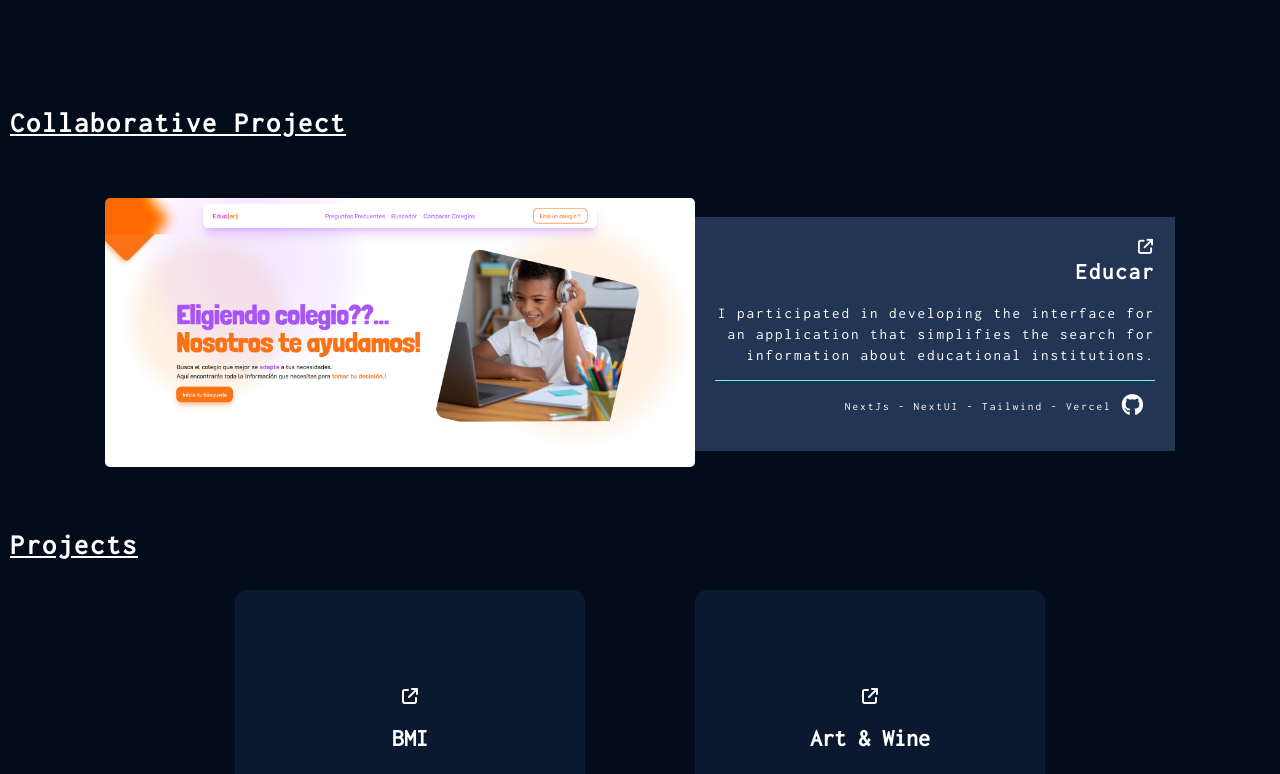
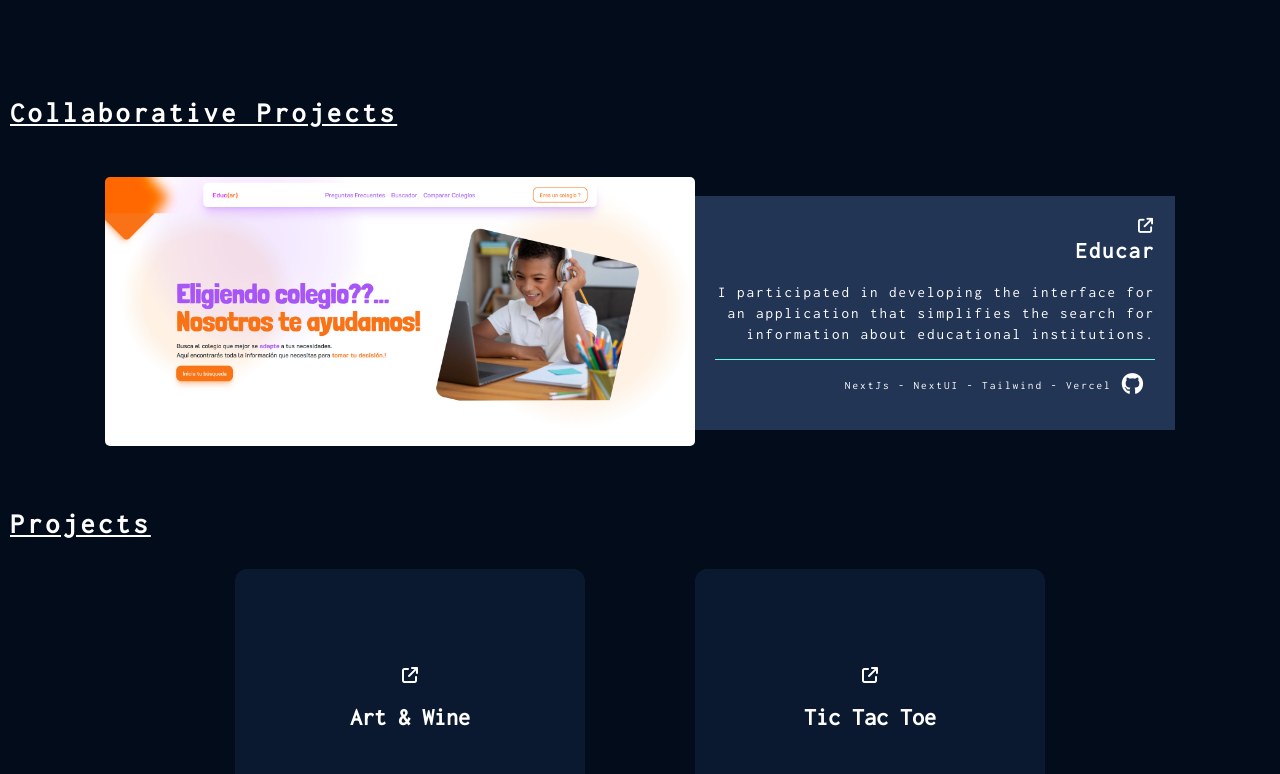
Before and after one commit to CristianMozetich/Portfolio, a React (Vite) app: page / in a window 1280 px wide. Shown: the part 686-1460 px from the top of the page. Built offline with nearby package versions, Linux system fonts and the light colour scheme.

Commit message:
actualizacion

```diff
--- a/proymock.js
+++ b/proymock.js
@@ -1,6 +1,6 @@
 
   export const proyectos = [
-    {
+    /*{
       id: 1,
       name: {
         ingles: "BMI",
@@ -15,7 +15,7 @@
       web: "https://indice-m-corp.netlify.app/",
       year: "2023",
       tech: "Html - Css - React Js",
-    },
+    },*/
     {
       id: 2,
       name: {
--- a/src/App.css
+++ b/src/App.css
@@ -52,6 +52,7 @@ body {
   color: #fff;
   margin: auto;
   padding: 20px;
+  letter-spacing: 0.115rem;
 }
 
 .btn:hover {
--- a/src/App.jsx
+++ b/src/App.jsx
@@ -1,10 +1,11 @@
 import React, { useState, useEffect } from 'react';
 import IntroContainer from './Components/IntroContainer/IntroContainer';
 import Proyects from './Components/Proyects/Proyects';
-import EducarProyect from './Components/EducarProyect/EducarProyect';
+import CollaborativeProyects from './Components/CollaborativeProyects/CollaborativeProyects';
 import LinksMedia from './Components/LinksMedia/LinksMedia';
 import { useIdioma } from './Context/idiomaContext';
 import './App.css';
+
 
 
 function App() {
@@ -26,7 +27,7 @@ function App() {
 
   return (
     <div className={`App ${modoLight ? 'modo-light' : 'modo-navy'}`}>
-      <button className='btn' onClick={handleClick}><i className="fa-solid fa-circle-half-stroke"></i>Navy/Light</button>
+      <button className='btn' onClick={handleClick}><i className="fa-solid fa-circle-half-stroke"></i>Navy / Light</button>
       <div className='lenguajes'>
         <button onClick={()=> cambiarIdioma('ingles')}>En</button>
         <button onClick={()=> cambiarIdioma('español')}>Es</button>
@@ -34,7 +35,7 @@ function App() {
       </div>
       <LinksMedia/>
       <IntroContainer />
-      <EducarProyect/>
+      <CollaborativeProyects/>
       <Proyects />
     </div>
   );
--- /dev/null
+++ b/src/Components/CollaborativeProyects/CollaborativeProyects.css
@@ -0,0 +1,12 @@
+.collaborativeProyects{
+    max-width: 1300px;
+    margin: auto;
+}
+
+.collaborativeProyects h1 {
+    text-align: left;
+    letter-spacing: 0.225rem;
+    margin: 10px;
+    text-decoration: underline;
+    font-size: 28px;
+}
--- /dev/null
+++ b/src/Components/CollaborativeProyects/CollaborativeProyects.jsx
@@ -0,0 +1,30 @@
+import React from "react";
+import { useIdioma } from "../../Context/idiomaContext";
+import EducarProyect from "../EducarProyect/EducarProyect";
+import "./CollaborativeProyects.css";
+
+const CollaborativeProyects = () => {
+  const { idioma } = useIdioma();
+
+  const traduccion = {
+    ingles: {
+      titulo: "Collaborative Projects",
+    },
+    español: {
+      titulo: "Proyectos colaborativos",
+    },
+    italiano: {
+      titulo: "Progetti collaborativi",
+    },
+  };
+
+  const traduccionActual = traduccion[idioma] || traduccion["ingles"];
+  return (
+    <div className="collaborativeProyects">
+      <h1>{traduccionActual.titulo}</h1>
+      <EducarProyect />
+    </div>
+  );
+};
+
+export default CollaborativeProyects;
--- a/src/Components/EducarProyect/EducarProyect.css
+++ b/src/Components/EducarProyect/EducarProyect.css
@@ -1,19 +1,3 @@
-.proy_colaborativo {
-    max-width: 1300px;
-    height: 50px;
-    display: flex;
-    margin: auto;
-    justify-content: left;
-}
-
-.proy_colaborativo h2 {
-    text-align: left;
-    letter-spacing: 0.125rem;
-    margin: 10px;
-    text-decoration: underline;
-    font-size: 28px;
-}
-
 .educar_container {
     display: flex;
     justify-content: center;
--- a/src/Components/EducarProyect/EducarProyect.jsx
+++ b/src/Components/EducarProyect/EducarProyect.jsx
@@ -1,56 +1,62 @@
-
-import './EducarProyect.css'
-import { useIdioma } from '../../Context/idiomaContext'
+import "./EducarProyect.css";
+import { useIdioma } from "../../Context/idiomaContext";
 
 const EducarProyect = () => {
-  const { idioma } = useIdioma()
+  const { idioma } = useIdioma();
 
   const traducciones = {
-    'ingles': {
-      titulo: 'Collaborative Project',
-      nombreProyecto: 'Educar',
-      descripcion: 'I participated in developing the interface for an application that simplifies the search for information about educational institutions.',
+    ingles: {
+      nombreProyecto: "Educar",
+      descripcion:
+        "I participated in developing the interface for an application that simplifies the search for information about educational institutions.",
     },
-    'español': {
-      titulo: 'Proyecto colaborativo',
-      nombreProyecto: 'Educar',
-      descripcion: 'Participé en el desarrollo de la interfaz de una aplicación que simplifica la búsqueda de información sobre instituciones educativas.',
+    español: {
+      nombreProyecto: "Educar",
+      descripcion:
+        "Participé en el desarrollo de la interfaz de una aplicación que simplifica la búsqueda de información sobre instituciones educativas.",
     },
-    'italiano': {
-      titulo: 'Progetto collaborativo',
-      nombreProyecto: 'Educar',
-      descripcion: 'Ho partecipato allo sviluppo dell\'interfaccia di un\'applicazione che semplifica la ricerca di informazioni sulle istituzioni educative.',
-    }
+    italiano: {
+      nombreProyecto: "Educar",
+      descripcion:
+        "Ho partecipato allo sviluppo dell'interfaccia di un'applicazione che semplifica la ricerca di informazioni sulle istituzioni educative.",
+    },
   };
 
-  const traduccionActual = traducciones[idioma] || traducciones['ingles'];
+  const traduccionActual = traducciones[idioma] || traducciones["ingles"];
 
   return (
     <>
-    <div className='proy_colaborativo'>
-      <h2>{traduccionActual.titulo}</h2>
-    </div>
-    <article className='educar_container'>
-        <a href='https://educ-ar-frontend.vercel.app/' target='_blank'>
-        <img className='img_educar' src={"./assets/Img/Educar.png"} alt="EducarProyect" />
+      <article className="educar_container">
+        <a href="https://educ-ar-frontend.vercel.app/" target="_blank">
+          <img
+            className="img_educar"
+            src={"./assets/Img/Educar.png"}
+            alt="EducarProyect"
+          />
         </a>
-        <div className='desc_educar'>
-        <a href='https://educ-ar-frontend.vercel.app/' target='_blank'>
+        <div className="desc_educar">
+          <a href="https://educ-ar-frontend.vercel.app/" target="_blank">
             <i className="fa-solid fa-arrow-up-right-from-square"></i>
             <h2>{traduccionActual.nombreProyecto}</h2>
           </a>
           <div>
             <p>{traduccionActual.descripcion}</p>
           </div>
-        <div className='divider'></div>
-        <div className='tech_educar'>
-          <p className='tech_edu'>NextJs - NextUI - Tailwind - Vercel</p>
-          <a className='github_educar' href="https://github.com/No-Country/c15-40-t-java-react" target='_blank'><i className="fa-brands fa-github"></i></a>
+          <div className="divider"></div>
+          <div className="tech_educar">
+            <p className="tech_edu">NextJs - NextUI - Tailwind - Vercel</p>
+            <a
+              className="github_educar"
+              href="https://github.com/No-Country/c15-40-t-java-react"
+              target="_blank"
+            >
+              <i className="fa-brands fa-github"></i>
+            </a>
           </div>
         </div>
       </article>
     </>
-  )
-}
+  );
+};
 
-export default EducarProyect
+export default EducarProyect;
--- a/src/Components/Proyects/Proyects.css
+++ b/src/Components/Proyects/Proyects.css
@@ -9,7 +9,7 @@
   height: 50px;
   margin: 10px auto;
   text-align: left;
-  letter-spacing: 0.125rem;
+  letter-spacing: 0.225rem;
   text-decoration: underline;
   font-size: 28px;
   display: flex;
```
Lines whose indentation alone changed are shown as unchanged.
